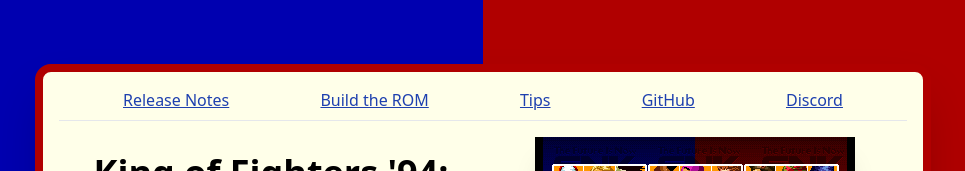
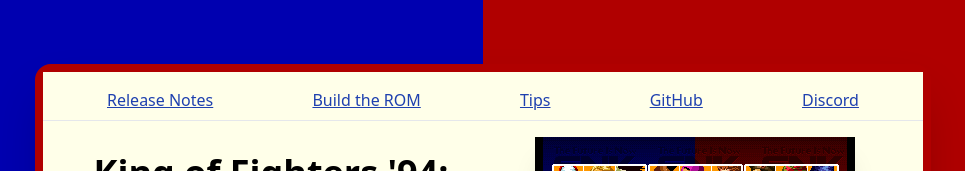
Before and after one commit to city41/neorh, a Next.js app: page / in a window 1280 px wide. Shown: the top 171 px of the page, without its empty margins (157-1122 px from the left). Built offline with nearby package versions, Linux system fonts and the light colour scheme.

Commit message:
style tweaks

```diff
--- a/src/components/IndexPage/IndexPage.module.css
+++ b/src/components/IndexPage/IndexPage.module.css
@@ -30,7 +30,7 @@
 }
 
 .headerWithPadding {
-  scroll-margin-top: 100px;
+  scroll-margin-top: 120px;
 }
 
 .pageContainer a {
--- a/src/components/IndexPage/IndexPage.tsx
+++ b/src/components/IndexPage/IndexPage.tsx
@@ -39,7 +39,7 @@
         <ul
           className={clsx(
             styles.topMenu,
-            "-mx-4 sm:pb-2 h-28 sm:h-auto pt-4 flex flex-col flex-wrap sm:flex-row items-start sm:items-center justify-start space-y-2 sm:space-y-0 sm:space-x-5 sm:place-content-between sm:px-16 border-b sticky top-0"
+            "-mx-8 sm:pb-2 h-28 sm:h-auto px-4 pt-4 flex flex-col flex-wrap sm:flex-row items-start sm:items-center justify-start space-y-2 sm:space-y-0 sm:space-x-5 sm:place-content-between sm:px-16 border-b sticky top-0"
           )}
         >
           <li>
```
